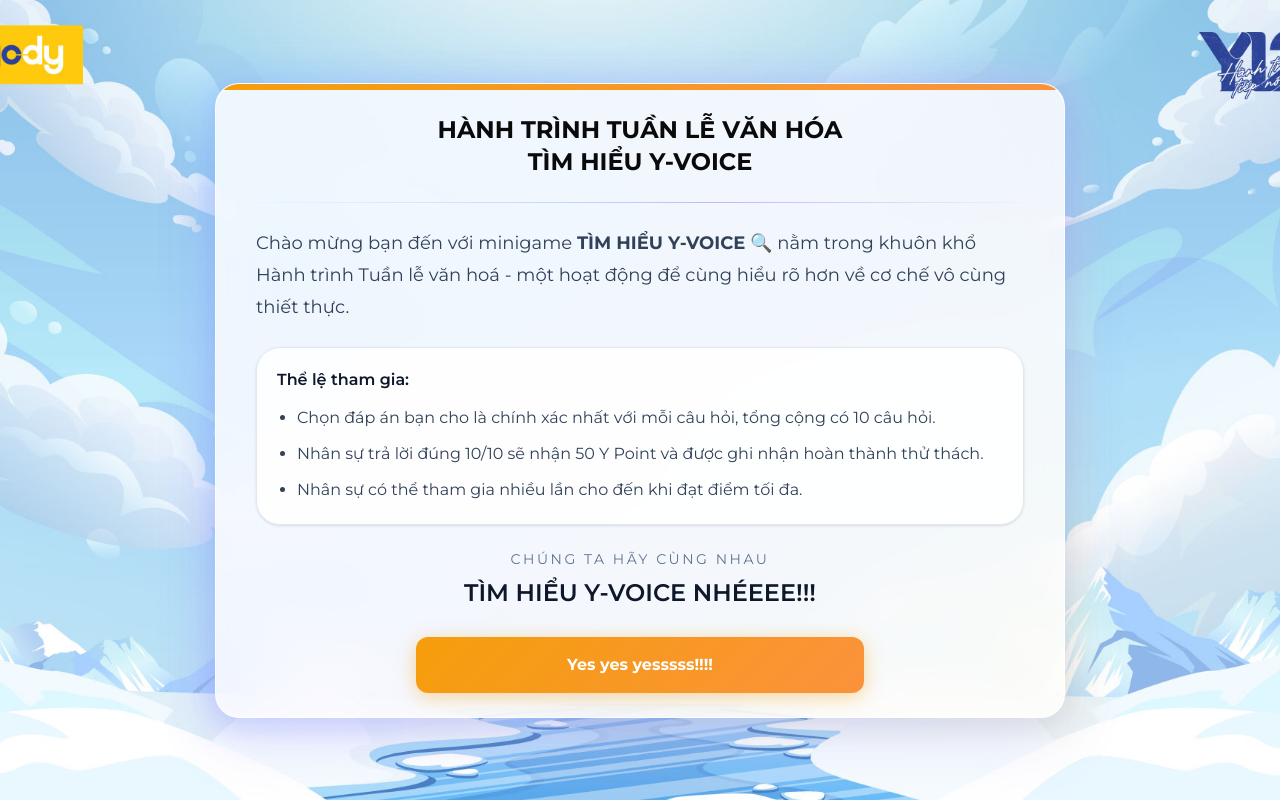
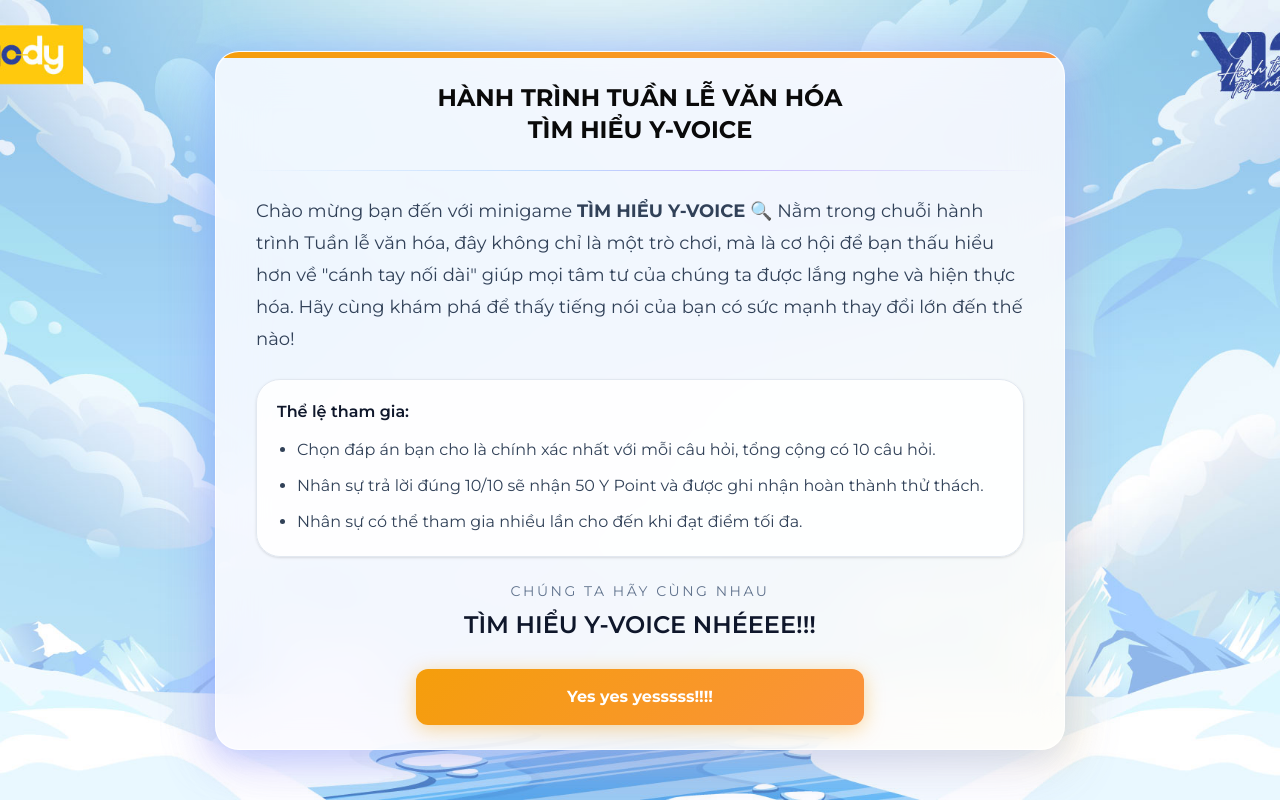
Before and after one commit to BevisNguyen-1624/T42026.TLVH, a React (Vite) app in the folder Quizsubsite1_modified/: page / in a window 1280 px wide. Built offline with nearby package versions, Linux system fonts and the light colour scheme.

Commit message:
Update App.tsx

```diff
--- a/Quizsubsite1_modified/src/app/App.tsx
+++ b/Quizsubsite1_modified/src/app/App.tsx
@@ -175,8 +175,7 @@
                     <div className="space-y-4 text-left">
                       <p className="text-lg leading-8 text-slate-700">
                         Chào mừng bạn đến với minigame{" "}
-                        <strong>TÌM HIỂU Y-VOICE</strong> 🔍 nằm trong khuôn khổ
-                        Hành trình Tuần lễ văn hoá - một hoạt động để cùng hiểu rõ hơn về cơ chế vô cùng thiết thực.
+                        <strong>TÌM HIỂU Y-VOICE</strong> 🔍 Nằm trong chuỗi hành trình Tuần lễ văn hóa, đây không chỉ là một trò chơi, mà là cơ hội để bạn thấu hiểu hơn về "cánh tay nối dài" giúp mọi tâm tư của chúng ta được lắng nghe và hiện thực hóa. Hãy cùng khám phá để thấy tiếng nói của bạn có sức mạnh thay đổi lớn đến thế nào!
                       </p>
                     </div>
 
```
